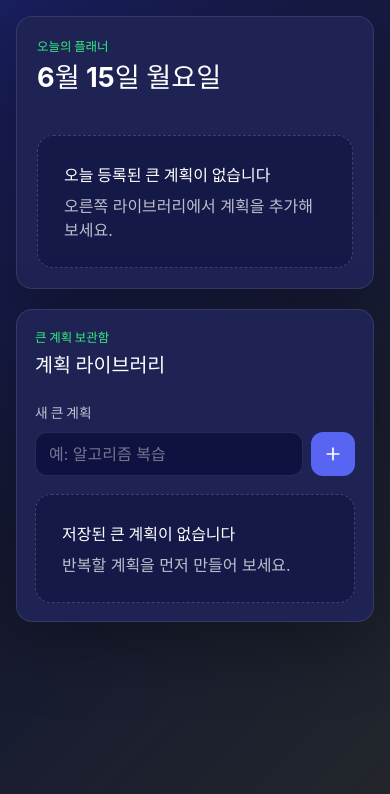
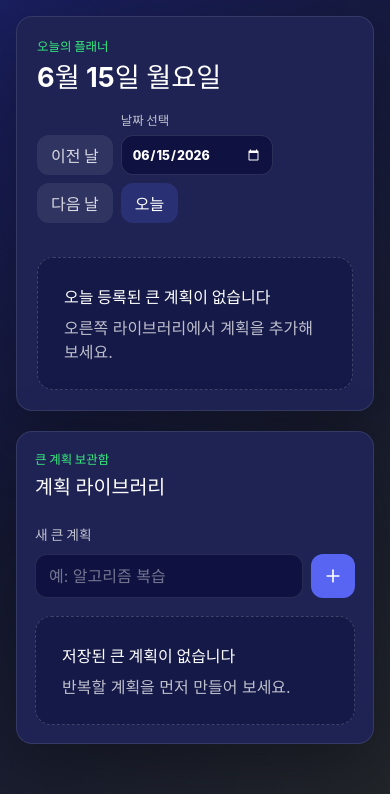
Before and after one commit to ik-s/desktop-planner, a React (Vite) app: page / in a window 390 px wide. Shown: the top 794 px of the page. Built offline with nearby package versions, Linux system fonts and the light colour scheme; a web font is replaced by a local one.

Commit message:
feat: add date navigation to planner

```diff
--- a/src/App.tsx
+++ b/src/App.tsx
@@ -30,11 +30,18 @@ const getPlansById = (plans: LargePlan[]) => new Map(plans.map((plan) => [plan.i
 
 const nowIso = () => new Date().toISOString();
 
+const shiftDateKey = (dateKey: string, dayOffset: number) => {
+  const [year, month, day] = dateKey.split("-").map(Number);
+  const date = new Date(year, month - 1, day);
+  date.setDate(date.getDate() + dayOffset);
+  return formatDateKey(date);
+};
+
 export default function App({ storage = defaultStorage }: { storage?: PlannerStorage }) {
   const [plannerState, setPlannerState] = useState<PlannerState>(() => createInitialState());
   const [isLoaded, setIsLoaded] = useState(false);
   const [selectedEntryId, setSelectedEntryId] = useState<string | null>(null);
-  const todayKey = useMemo(() => getTodayKey(), []);
+  const [selectedDateKey, setSelectedDateKey] = useState(() => getTodayKey());
 
   useEffect(() => {
     let isActive = true;
@@ -55,17 +62,22 @@ export default function App({ storage = defaultStorage }: { storage?: PlannerSto
     void storage.saveState(plannerState);
   }, [isLoaded, plannerState]);
 
-  const todayEntries = plannerState.dailyEntries[todayKey] ?? [];
+  const selectedDateEntries = plannerState.dailyEntries[selectedDateKey] ?? [];
   const plansById = useMemo(() => getPlansById(plannerState.largePlans), [plannerState.largePlans]);
-  const todayPlanIds = useMemo(() => new Set(todayEntries.map((entry) => entry.largePlanId)), [todayEntries]);
-  const selectedEntry = selectedEntryId ? todayEntries.find((entry) => entry.id === selectedEntryId) : undefined;
+  const selectedDatePlanIds = useMemo(
+    () => new Set(selectedDateEntries.map((entry) => entry.largePlanId)),
+    [selectedDateEntries]
+  );
+  const selectedEntry = selectedEntryId
+    ? selectedDateEntries.find((entry) => entry.id === selectedEntryId)
+    : undefined;
   const selectedPlan = selectedEntry ? plansById.get(selectedEntry.largePlanId) : undefined;
 
   useEffect(() => {
-    if (selectedEntryId && !todayEntries.some((entry) => entry.id === selectedEntryId)) {
+    if (selectedEntryId && !selectedDateEntries.some((entry) => entry.id === selectedEntryId)) {
       setSelectedEntryId(null);
     }
-  }, [selectedEntryId, todayEntries]);
+  }, [selectedEntryId, selectedDateEntries]);
 
   if (!isLoaded) {
     return (
@@ -86,28 +98,40 @@ export default function App({ storage = defaultStorage }: { storage?: PlannerSto
   };
 
   const handleAddPlanToToday = (planId: string) => {
-    setPlannerState((current) => addPlanToDate(current, todayKey, planId, nowIso()));
+    setPlannerState((current) => addPlanToDate(current, selectedDateKey, planId, nowIso()));
   };
 
   const handleAddDetailItem = (entryId: string, title: string) => {
-    setPlannerState((current) => addDetailItem(current, todayKey, entryId, title, nowIso()));
+    setPlannerState((current) => addDetailItem(current, selectedDateKey, entryId, title, nowIso()));
   };
 
   const handleDailyEntryStatusChange = (entryId: string, status: PlannerStatus) => {
-    setPlannerState((current) => updateDailyEntryStatus(current, todayKey, entryId, status, nowIso()));
+    setPlannerState((current) => updateDailyEntryStatus(current, selectedDateKey, entryId, status, nowIso()));
   };
 
   const handleDetailItemStatusChange = (entryId: string, itemId: string, status: PlannerStatus) => {
-    setPlannerState((current) => updateDetailItemStatus(current, todayKey, entryId, itemId, status, nowIso()));
+    setPlannerState((current) => updateDetailItemStatus(current, selectedDateKey, entryId, itemId, status, nowIso()));
   };
 
   const handleReorderDailyEntries = (activeId: string, overId: string) => {
-    setPlannerState((current) => reorderDailyEntries(current, todayKey, activeId, overId));
+    setPlannerState((current) => reorderDailyEntries(current, selectedDateKey, activeId, overId));
   };
 
   const handleReorderDetailItems = (activeId: string, overId: string) => {
     if (!selectedEntryId) return;
-    setPlannerState((current) => reorderDetailItems(current, todayKey, selectedEntryId, activeId, overId));
+    setPlannerState((current) => reorderDetailItems(current, selectedDateKey, selectedEntryId, activeId, overId));
+  };
+
+  const handlePreviousDate = () => {
+    setSelectedDateKey((current) => shiftDateKey(current, -1));
+  };
+
+  const handleNextDate = () => {
+    setSelectedDateKey((current) => shiftDateKey(current, 1));
+  };
+
+  const handleTodayDate = () => {
+    setSelectedDateKey(getTodayKey());
   };
 
   return (
@@ -115,7 +139,7 @@ export default function App({ storage = defaultStorage }: { storage?: PlannerSto
       <div className="planner-layout">
         {selectedEntry && selectedPlan ? (
           <PlanDetailView
-            date={todayKey}
+            date={selectedDateKey}
             entry={selectedEntry}
             plan={selectedPlan}
             onBack={() => setSelectedEntryId(null)}
@@ -126,18 +150,22 @@ export default function App({ storage = defaultStorage }: { storage?: PlannerSto
           />
         ) : (
           <TodayPlannerView
-            date={todayKey}
-            entries={todayEntries}
+            date={selectedDateKey}
+            entries={selectedDateEntries}
             plansById={plansById}
             onOpenEntry={setSelectedEntryId}
             onAddPlanToToday={handleAddPlanToToday}
             onReorderDailyEntries={handleReorderDailyEntries}
+            onDateChange={setSelectedDateKey}
+            onPreviousDate={handlePreviousDate}
+            onNextDate={handleNextDate}
+            onTodayDate={handleTodayDate}
           />
         )}
 
         <PlanLibraryPanel
           plans={plannerState.largePlans}
-          todayPlanIds={todayPlanIds}
+          todayPlanIds={selectedDatePlanIds}
           onCreatePlan={handleCreatePlan}
           onAddPlanToToday={handleAddPlanToToday}
         />
--- a/src/components/TodayPlannerView.tsx
+++ b/src/components/TodayPlannerView.tsx
@@ -19,6 +19,10 @@ export type TodayPlannerViewProps = {
   onOpenEntry(entryId: string): void;
   onAddPlanToToday(planId: string): void;
   onReorderDailyEntries(activeId: string, overId: string): void;
+  onDateChange(date: string): void;
+  onPreviousDate(): void;
+  onNextDate(): void;
+  onTodayDate(): void;
 };
 
 const formatPlannerDate = (date: string) =>
@@ -34,7 +38,11 @@ export function TodayPlannerView({
   plansById,
   onOpenEntry,
   onAddPlanToToday,
-  onReorderDailyEntries
+  onReorderDailyEntries,
+  onDateChange,
+  onPreviousDate,
+  onNextDate,
+  onTodayDate
 }: TodayPlannerViewProps) {
   const addedPlanIds = new Set(entries.map((entry) => entry.largePlanId));
   const availablePlans = [...plansById.values()].filter((plan) => !addedPlanIds.has(plan.id));
@@ -58,12 +66,40 @@ export function TodayPlannerView({
           <span className="eyebrow">오늘의 플래너</span>
           <h1 id="today-title">{formatPlannerDate(date)}</h1>
         </div>
-        <div className="quick-add" aria-label="오늘에 큰 계획 추가">
-          {availablePlans.slice(0, 2).map((plan) => (
-            <button key={plan.id} className="button button--soft" type="button" onClick={() => onAddPlanToToday(plan.id)}>
-              + {plan.title}
+        <div className="planner-heading-actions">
+          <div className="date-navigation" aria-label="날짜 탐색">
+            <button className="button button--ghost" type="button" onClick={onPreviousDate}>
+              이전 날
             </button>
-          ))}
+            <label className="date-picker">
+              <span>날짜 선택</span>
+              <input
+                type="date"
+                value={date}
+                onChange={(event) => {
+                  if (event.target.value) onDateChange(event.target.value);
+                }}
+              />
+            </label>
+            <button className="button button--ghost" type="button" onClick={onNextDate}>
+              다음 날
+            </button>
+            <button className="button button--soft" type="button" onClick={onTodayDate}>
+              오늘
+            </button>
+          </div>
+          <div className="quick-add" aria-label="오늘에 큰 계획 추가">
+            {availablePlans.slice(0, 2).map((plan) => (
+              <button
+                key={plan.id}
+                className="button button--soft"
+                type="button"
+                onClick={() => onAddPlanToToday(plan.id)}
+              >
+                + {plan.title}
+              </button>
+            ))}
+          </div>
         </div>
       </div>
 
--- a/src/styles.css
+++ b/src/styles.css
@@ -137,6 +137,44 @@ h2 {
   justify-content: flex-end;
   gap: 8px;
   max-width: 380px;
+}
+
+.planner-heading-actions {
+  display: grid;
+  justify-items: end;
+  gap: 10px;
+  min-width: min(100%, 420px);
+}
+
+.date-navigation {
+  display: flex;
+  flex-wrap: wrap;
+  justify-content: flex-end;
+  align-items: end;
+  gap: 8px;
+}
+
+.date-picker {
+  display: grid;
+  gap: 6px;
+  color: rgba(255, 255, 255, 0.72);
+  font-size: 0.78rem;
+  font-weight: 800;
+}
+
+.date-picker input {
+  min-width: 152px;
+  height: 40px;
+  border: 1px solid rgba(255, 255, 255, 0.12);
+  border-radius: 12px;
+  padding: 0 10px;
+  background: rgba(10, 13, 58, 0.72);
+  color: #ffffff;
+  outline: none;
+}
+
+.date-picker input:focus {
+  border-color: #5865f2;
 }
 
 .entry-stack,
@@ -443,6 +481,12 @@ h2 {
     justify-content: flex-start;
     max-width: none;
   }
+
+  .planner-heading-actions,
+  .date-navigation {
+    justify-items: start;
+    justify-content: flex-start;
+  }
 }
 
 @media (max-width: 520px) {
```
Also changed, not shown: 1 other file (tests, documents, lock files or other folders).
